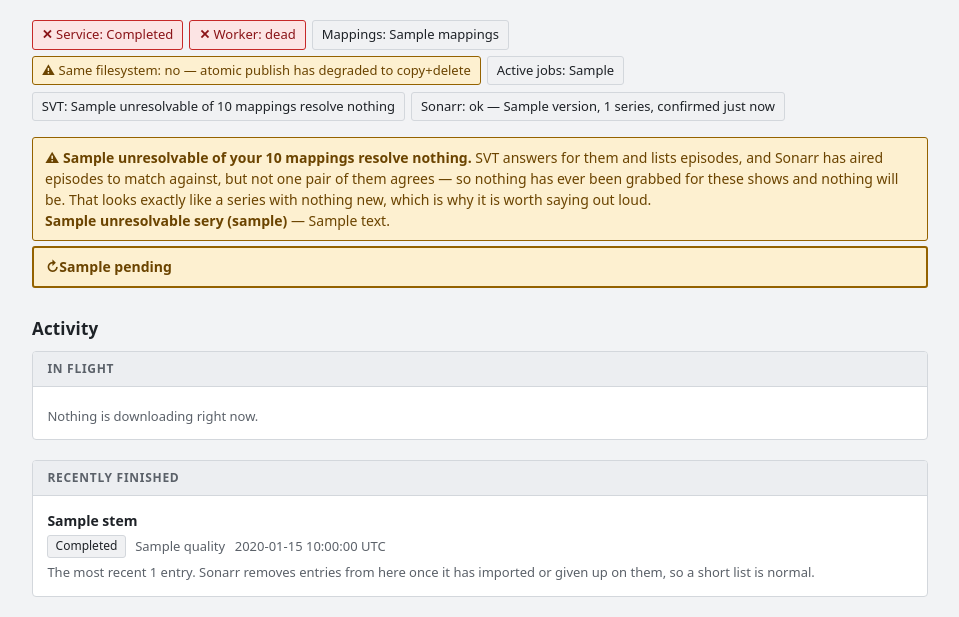
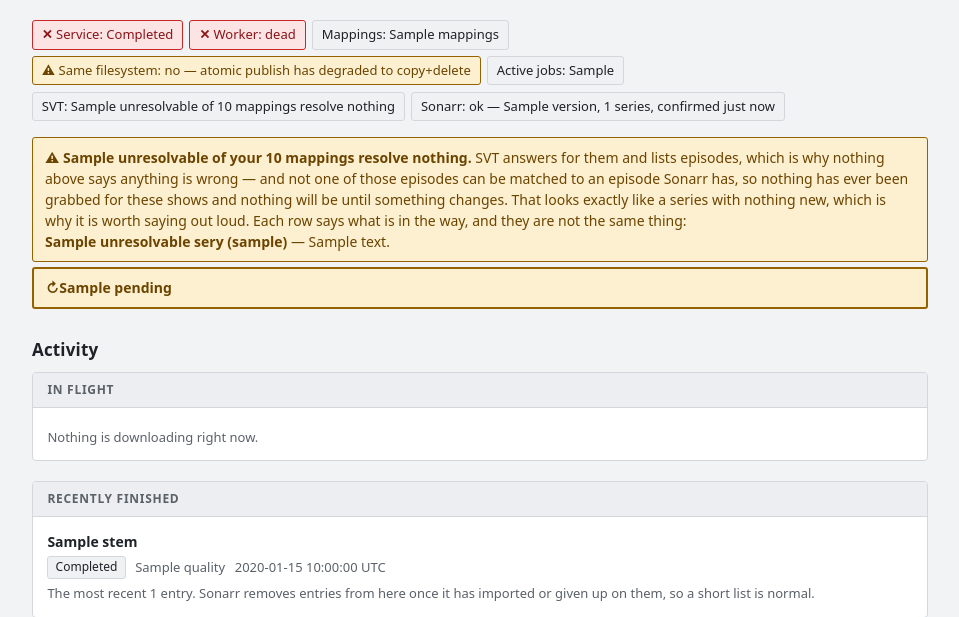
Before and after one commit to jonasthim/svtplay-arr, a FastAPI app: template src/svtplay_arr/templates/activity.html in a window 1280 px wide. Shown: the part 89-706 px from the top of the page, without its empty margins (160-1119 px from the left). Run offline with FastAPI, Linux system fonts and the light colour scheme; the template is opened without the code that fills it: most values are stand-ins (such as "Sample title", 1, 10 or a date in 2020); parts of the project's set-up code (start-up, migrations or seed data) failed here and were passed over.

Commit message:
fix(config-ui): stop the banner asserting a cause it cannot know
The lead sentence carried the `no_air_date` story for every finding --
"Sonarr has aired episodes to match against, but not one pair of them
agrees". For a row whose series Sonarr does not have that is false twice
over: there are no aired episodes and no pair to disagree. It also sent the
operator to compare air dates, which is the exact wrong turn a separate
reason code was added to prevent, while the row's own note contradicted it
two lines below.

The banner predates the third reason and was not revisited. Nothing caught
it because its test only ever built a `no_ordinals` row.

A shared sentence may only say what is shared: SVT answers and lists
episodes (which is why nothing else on the page is complaining), none of
those episodes can be matched to one Sonarr has, and nothing has been
grabbed or will be. Each row then carries its own cause.

The test is parametrised over all three reasons and asserts the *claim*
rather than today's wording -- no mention of air dates or aired episodes
before the first row's note -- with a counter-test that the lead still says
the three things every reason really does share, so trimming it to
something that asserts nothing would not pass either.

`_text` now unescapes entities. Every resolvability note contains an
apostrophe, so a test comparing against the sentence the computation
produced could never have matched the rendered `&#39;`.

Co-Authored-By: Claude Opus 5 (1M context) <noreply@anthropic.com>

```diff
--- a/src/svtplay_arr/templates/base.html
+++ b/src/svtplay_arr/templates/base.html
@@ -745,20 +745,30 @@
       It is the loudest surface this finding gets, because it is the only
       one: from the feed, from Sonarr, and from the SVT check above, a
       mapping that resolves nothing is indistinguishable from a series with
-      nothing new. Each row names its own reason -- one is unfixable and
-      one is a wrong mapping or too tight a tolerance, and guessing which
-      is exactly what the operator should not have to do. #}
+      nothing new.
+
+      **The lead states only what every reason has in common**, and each row
+      carries its own cause. It used to assert the `no_air_date` story --
+      "Sonarr has aired episodes to match against, but not one pair of them
+      agrees" -- for all of them, which is simply false for a row whose
+      series Sonarr does not have: there are no aired episodes and no pair
+      to disagree. Worse, it sent the operator to compare air dates, the
+      precise wrong turn a separate reason code exists to prevent, and the
+      row's own note contradicted it two lines below. A shared sentence may
+      only say what is shared. #}
   {%- if health.svt and health.svt.unresolvable %}
   {%- set svt = health.svt %}
   <p class="warn">
     <strong>{{ svt.unresolvable }} of your {{ svt.checked }} mapping{{ '' if
     svt.checked == 1 else 's' }} resolve{{ 's' if svt.unresolvable == 1 else '' }}
     nothing.</strong> SVT answers for {{ 'it' if svt.unresolvable == 1 else 'them' }}
-    and lists episodes, and Sonarr has aired episodes to match against, but
-    not one pair of them agrees &mdash; so nothing has ever been grabbed for
+    and lists episodes, which is why nothing above says anything is wrong
+    &mdash; and not one of those episodes can be matched to an episode
+    Sonarr has, so nothing has ever been grabbed for
     {{ 'this show' if svt.unresolvable == 1 else 'these shows' }} and nothing
-    will be. That looks exactly like a series with nothing new, which is why
-    it is worth saying out loud.
+    will be until something changes. That looks exactly like a series with
+    nothing new, which is why it is worth saying out loud. Each row says
+    what is in the way, and they are not the same thing:
     {% for u in svt.unresolvable_series %}
     <br><strong>{{ u.series_title }} ({{ u.svt_slug }})</strong> &mdash; {{ u.note }}
     {%- endfor %}
```
Also changed, not shown: tests/test_config_ui_mapping_state.py (+81 -6 lines).
